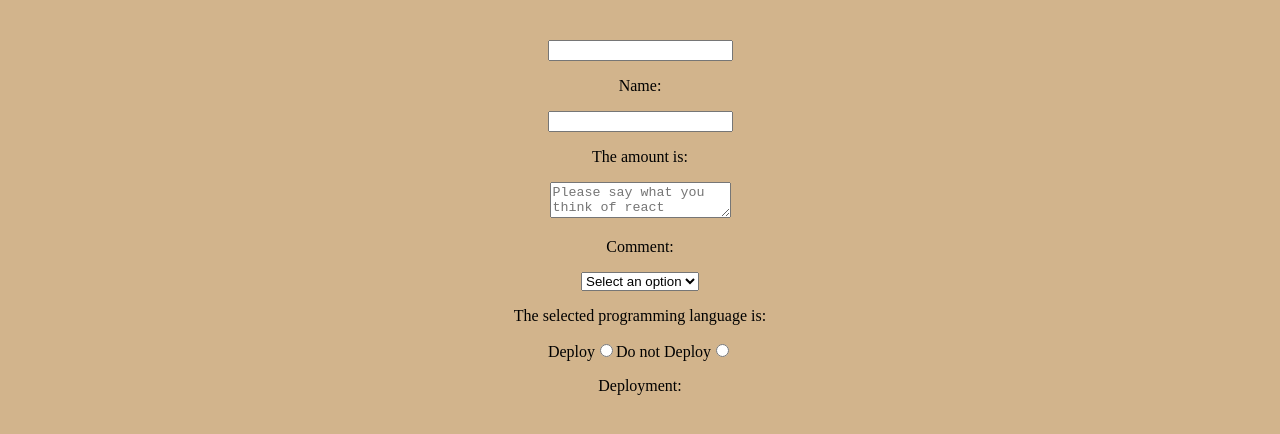
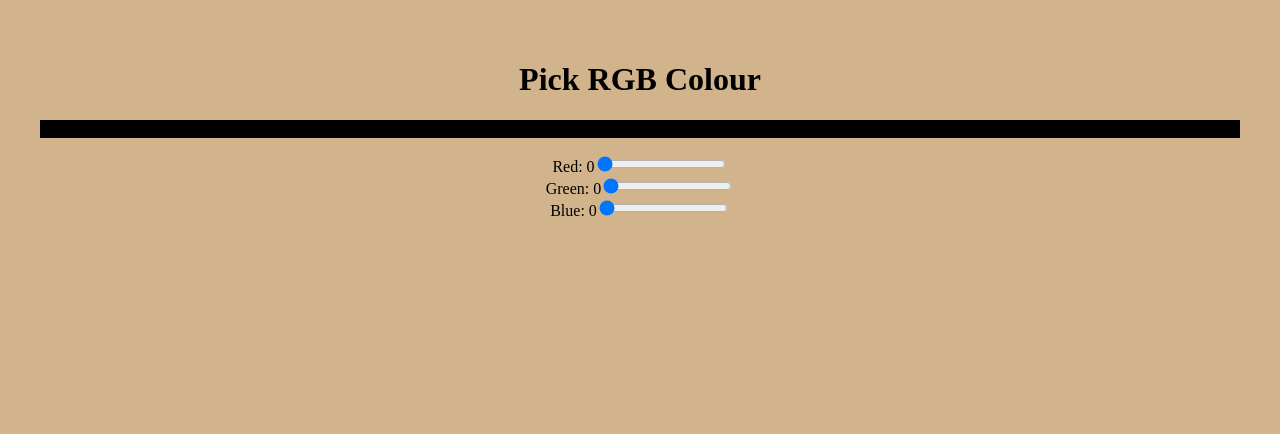
Before and after one commit to Acerosa/LearningPeopleChallenges, a React (Vite) app in the folder learningPeople/: page / in a window 1280 px wide. Shown: the top 434 px of the page. Built offline with nearby package versions, Linux system fonts and the light colour scheme.

Commit message:
colour-picker

```diff
--- a/learningPeople/src/App.jsx
+++ b/learningPeople/src/App.jsx
@@ -15,6 +15,7 @@ import ProfilePic from './ProfilePic'
 import StateDemo from './StateDemo'
 import Counter from './Counter'
 import OnChageDemo from './OnChageDemo'
+import PickColour from './PickCoulor'
 
 function App() {
 
@@ -57,7 +58,8 @@ const animals = [
       {/* <ProfilePic /> */}
         {/* <Counter /> */}
 
-        <OnChageDemo />
+        {/* <OnChageDemo /> */}
+        <PickColour />
     </>
   );
 }
--- /dev/null
+++ b/learningPeople/src/PickCoulor.jsx
@@ -0,0 +1,36 @@
+import { useState } from "react"
+
+const PickColour = () => {
+  const [red, setRed] = useState(0)
+  const [green, setGreen] = useState(0)
+  const [blue, setBlue] = useState(0)
+
+  const rgbString = `rgb(${red}, ${green}, ${blue})`
+
+  return (
+    <div className="pickColour">
+      <h1>Pick RGB Colour</h1>
+
+      <div className="displayColour" style={{ backgroundColor: rgbString }}>
+        <p>Selected colour: {rgbString}</p>
+      </div>
+
+      <div>
+        <label>Red: {red}</label>
+        <input type="range" min="0" max="255" value={red} onChange={(e) => setRed(Number(e.target.value))} />
+      </div>
+
+      <div>
+        <label>Green: {green}</label>
+        <input type="range" min="0" max="255" value={green} onChange={(e) => setGreen(Number(e.target.value))} />
+      </div>
+
+      <div>
+        <label>Blue: {blue}</label>
+        <input type="range" min="0" max="255" value={blue} onChange={(e) => setBlue(Number(e.target.value))} />
+      </div>
+    </div>
+  )
+}
+
+export default PickColour
```
